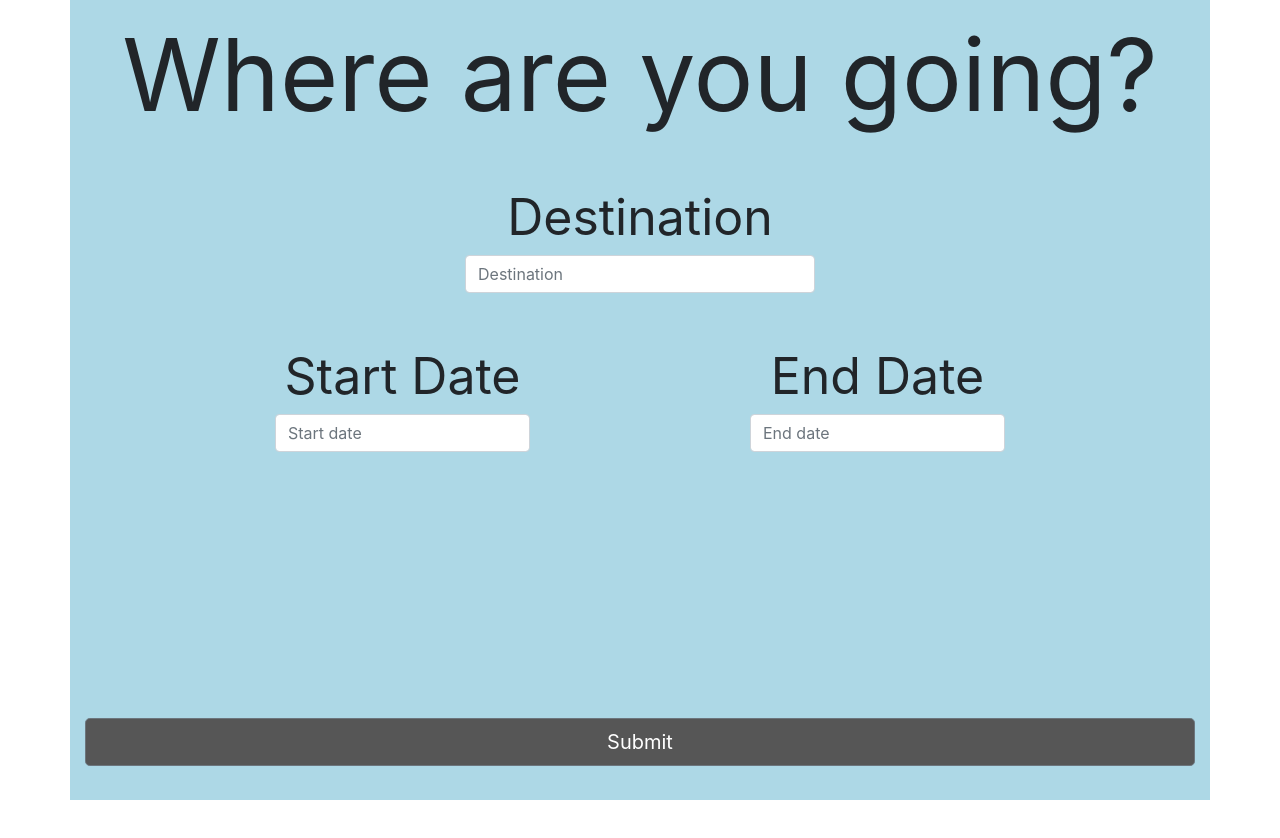
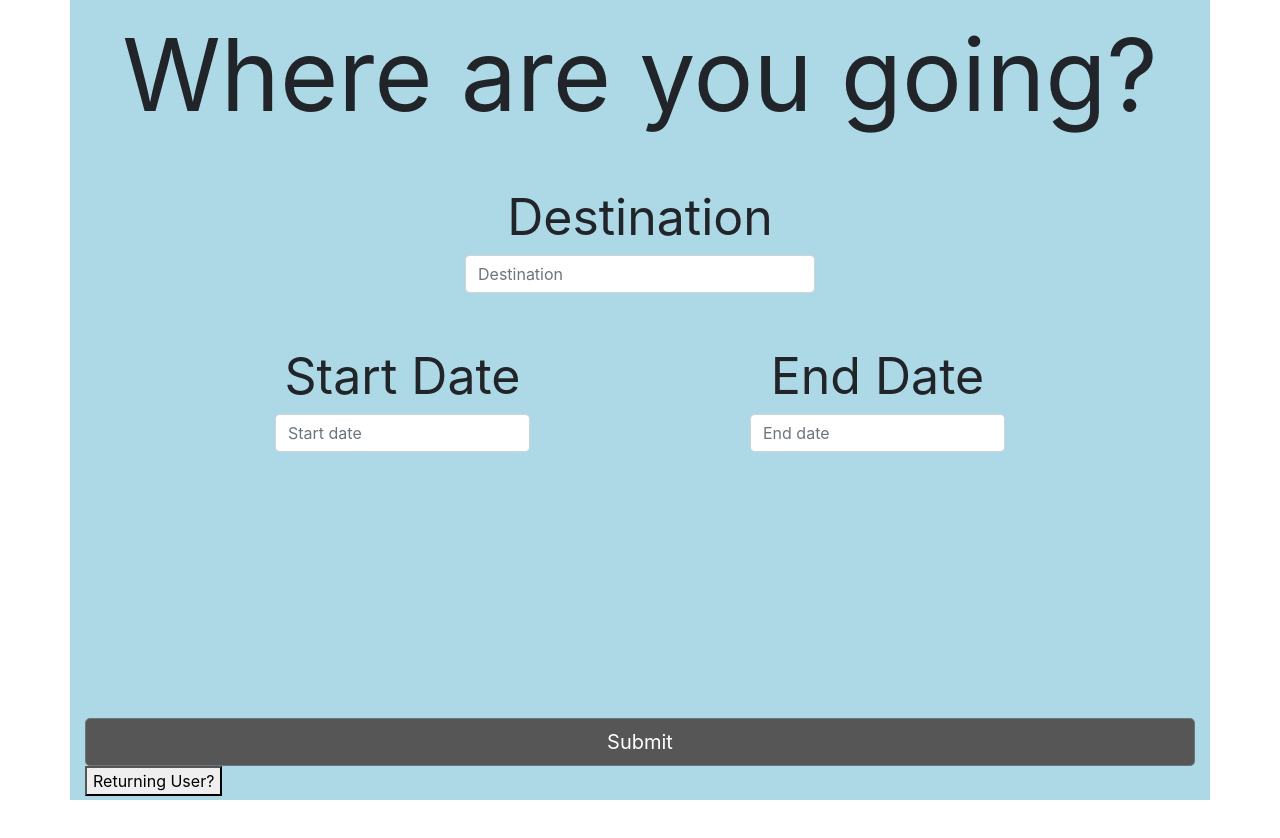
Before and after one commit to majorazero/Itenerary, a plain HTML site: page index.html in a window 1280 px wide. Drawn offline with nearby package versions, Linux system fonts and the light colour scheme; some packages are replaced by stand-ins of ours; no server answers.

Commit message:
added a test returning user button

```diff
--- a/index.html
+++ b/index.html
@@ -61,6 +61,14 @@ the user will type the start date and this will connect with the flights API and
         </div>
 <!-- Submit button sends the user to the next page, where the flights will be shown. this has a "submitbtn" ID -->
     </div>
+
+    <!-- test save button -->
+    <div class="row">
+      <div class="col-md-12">
+        <button>Returning User?</button>
+      </div>
+    </div>
+
 </div>
 
 <!-- CONTAINER TWO -->
```
